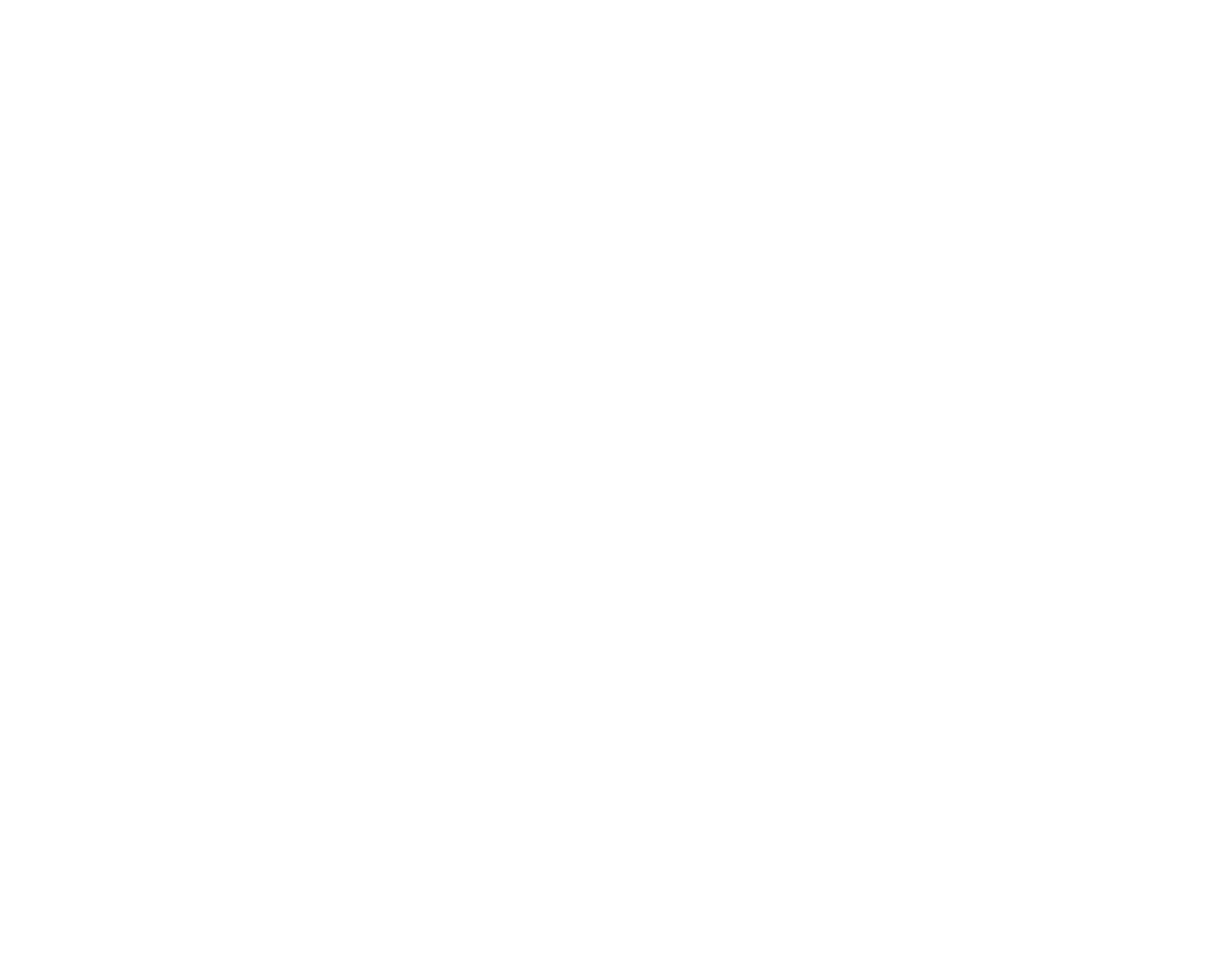
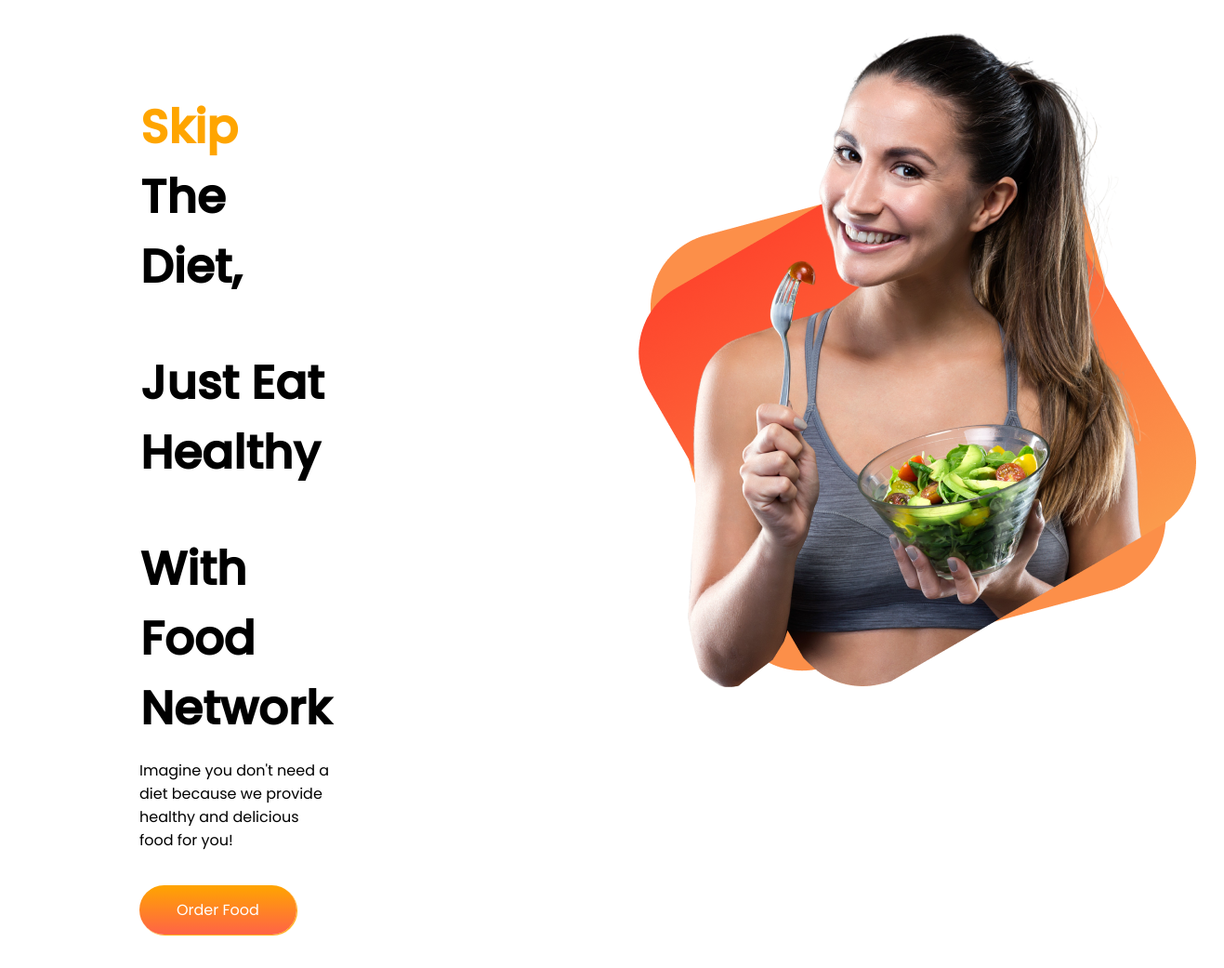
Before and after one commit to Tarek7066/food-website, a plain HTML site: page index.html in a window 1280 px wide. Shown: the whole page at 93% size, 1317 px wide, since content can reach past the window. Before the commit the page ends 800 px from the top, so only its background shows below. Drawn offline with Linux system fonts and the light colour scheme.

Commit message:
Top-section-complete

```diff
--- a/css/style.css
+++ b/css/style.css
@@ -0,0 +1,34 @@
+body {
+    font-family: 'Poppins', sans-serif;
+    margin: 0;
+}
+.top-container {
+    display: flex;
+}
+.top-section-div-1 {
+    width: 50%;
+    margin: 50px 150px;
+}
+.top-section-div-2 {
+    width: 50%;
+    margin: 20px 150px;
+}
+.top-section-div-1 h1 {
+    font-size: 50px;
+    margin: 50px 1px 0px 1px;
+}
+.top-section-div-1 p {
+    margin-bottom: 50px;
+}
+.skip {
+    color: orange;
+}
+.btn {
+    color: white;
+    background-image: linear-gradient(orange, tomato);
+    padding: 15px 40px;
+    border-radius: 40px;
+    box-shadow: 1px 1px 1px orange;
+    text-decoration: none;
+}
+      /* top-section-css-complete */
--- a/index.html
+++ b/index.html
@@ -4,10 +4,26 @@
     <meta charset="UTF-8">
     <meta http-equiv="X-UA-Compatible" content="IE=edge">
     <meta name="viewport" content="width=device-width, initial-scale=1.0">
+    <link rel="preconnect" href="https://fonts.googleapis.com">
+    <link rel="preconnect" href="https://fonts.gstatic.com" crossorigin>
+    <link href="https://fonts.googleapis.com/css2?family=Poppins:wght@400;500&display=swap" rel="stylesheet">
     <title>Personal | Food-Website</title>
     <link rel="stylesheet" href="css/style.css">
 </head>
 <body>
-
+    <!-- top-section -->
+    <section class="top-container">
+        <div class="top-section-div-1">
+            <h1><span class="skip">Skip</span> The Diet,</h1>
+            <h1>Just Eat Healthy</h1>
+            <h1>With Food Network</h1>
+            <p>Imagine you don't need a diet because we provide healthy and delicious food for you!
+            </p>
+            <a class="btn" href="#" target="_blank">Order Food</a>
+        </div>
+        <div class="top-section-div-2">
+            <img class="girl-pic" src="images/First-pic.png" alt="a girl standing with one pleat in hand">
+        </div>
+    </section>
 </body>
 </html>
```
Also changed, not shown: images/first-bg.jpg (deleted), images/icons/dribbble.png (added), images/icons/instagram.png (added), images/icons/youtube.png (added).
